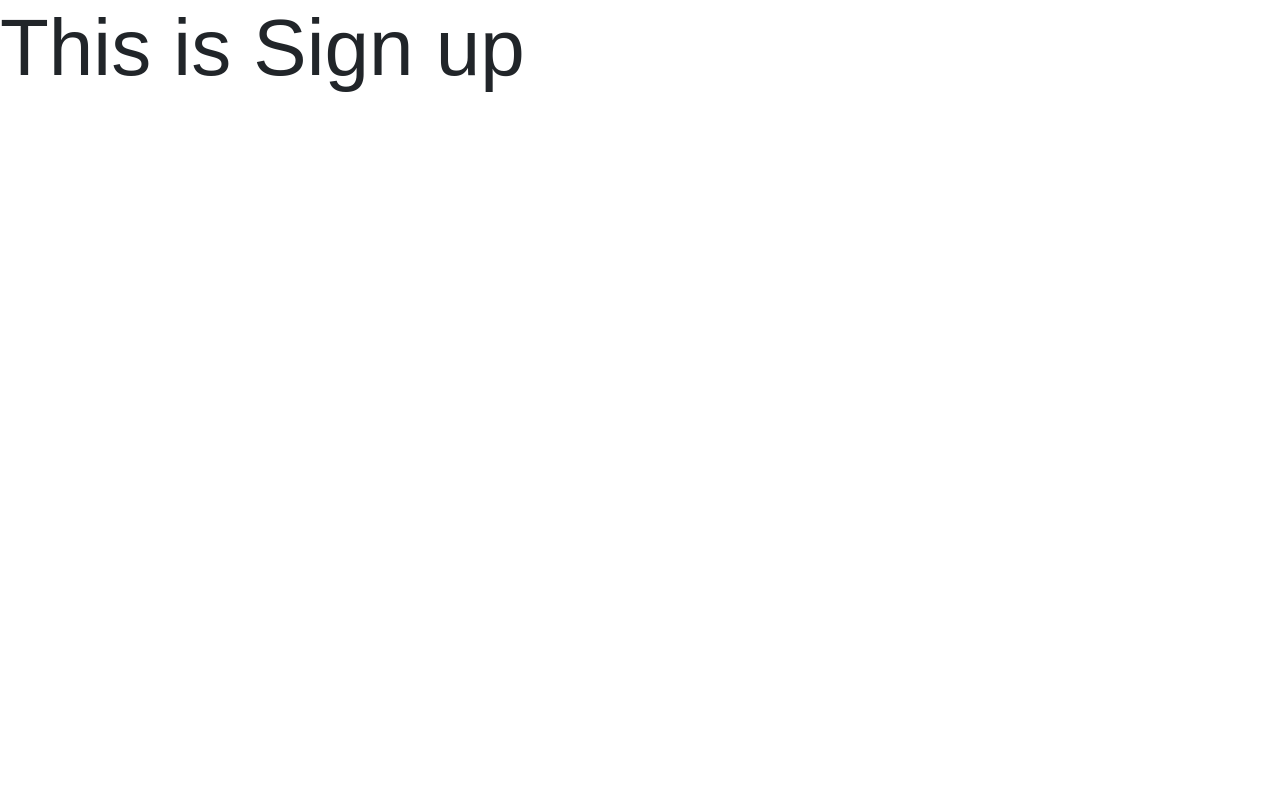
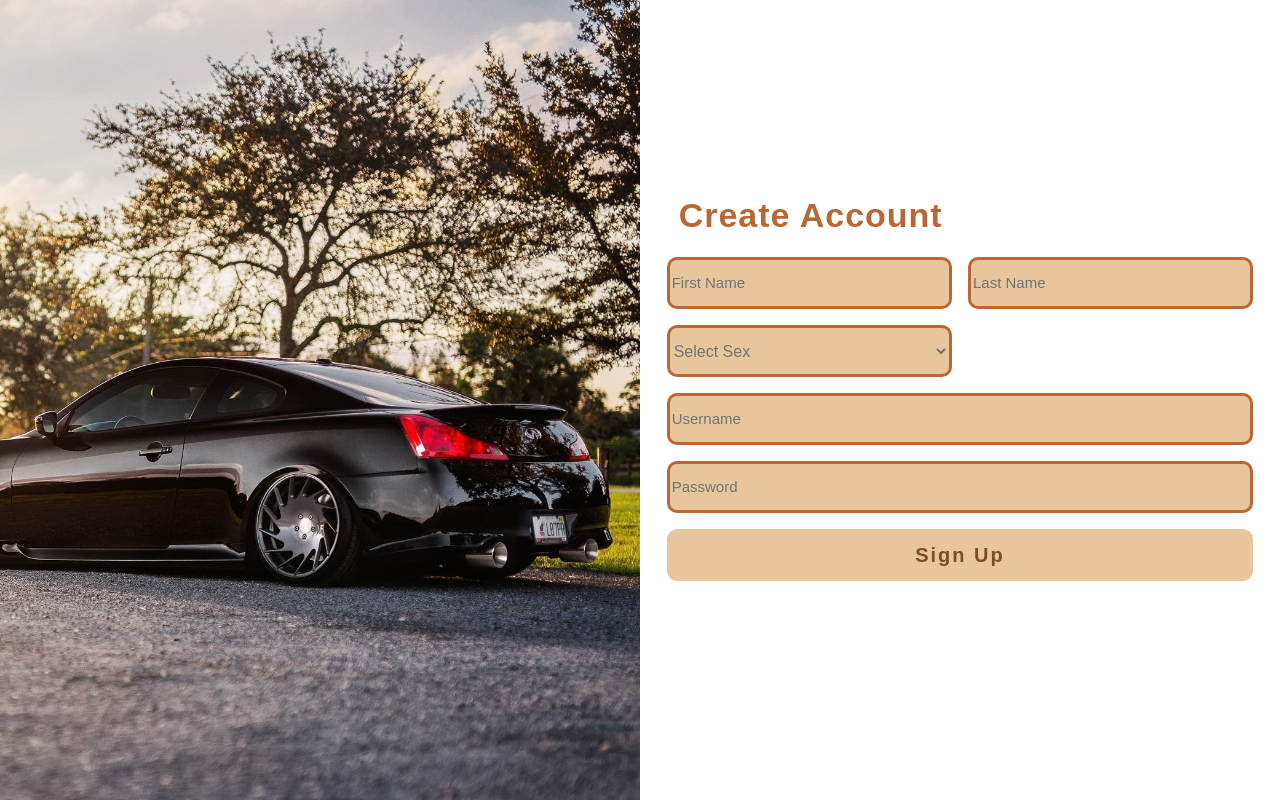
Before and after one commit to johnrico364/car-rental, a React (Create React App) app: page /signup in a window 1280 px wide. Built offline with nearby package versions, Linux system fonts and the light colour scheme.

Commit message:
Add: Signup UI

```diff
--- a/src/App.css
+++ b/src/App.css
@@ -1,3 +1,12 @@
 .App {
   font-family: 'poppins', sans-serif;
 }
+.height-100{
+  height: 100vh;
+}
+input:focus{
+  outline: 0;
+}
+select:focus{
+  outline: 0;
+}
--- a/src/pages/Signup.jsx
+++ b/src/pages/Signup.jsx
@@ -1,3 +1,68 @@
-export const Signup = () =>{
-    return <div className="display-1">This is Sign up</div>
-}
+import "./styles/Signup.css";
+import { useNavigate } from "react-router-dom";
+
+export const Signup = () => {
+  const navigate = useNavigate();
+
+  return (
+    <div className="container-fluid">
+      <div className="row">
+        <div className="col-lg-6 pic-side d-lg-block d-md-none "></div>
+        <div className="col-lg-6">
+          <div className="row align-items-center justify-content-center height-100">
+            <div className="col-11 signup-form-container">
+              <div className="create-acc-title">Create Account</div>
+              <div className="row">
+                <div className="col-6 ps-0 pe-2">
+                  <input
+                    className="input-Container w-100 mt-3"
+                    type="text"
+                    placeholder="First Name"
+                  />
+                </div>
+                <div className="col-6 pe-0 ps-2">
+                  <input
+                    className="input-Container w-100 mt-3"
+                    type="text"
+                    placeholder="Last Name"
+                  />
+                </div>
+                <div className="col-6 ps-0 pe-2">
+                  <select className="input-Container w-100 mt-3">
+                    <option selected disabled>
+                      Select Sex
+                    </option>
+                    <option>Male</option>
+                    <option>Female</option>
+                  </select>
+                </div>
+                <div className="col-12 px-0">
+                  <input
+                    className="input-Container w-100 mt-3"
+                    type="text"
+                    placeholder="Username"
+                  />
+                </div>
+                <div className="col-12 px-0">
+                  <input
+                    className="input-Container w-100 mt-3"
+                    type="password"
+                    placeholder="Password"
+                  />
+                </div>
+                <div className="col-12 px-0">
+                  <button
+                    className="sign-up-btn mt-3"
+                    onClick={() => navigate("/")}
+                  >
+                    Sign Up
+                  </button>
+                </div>
+              </div>
+            </div>
+          </div>
+        </div>
+      </div>
+    </div>
+  );
+};
--- a/src/pages/styles/Login.css
+++ b/src/pages/styles/Login.css
@@ -24,9 +24,6 @@
   border: 3px solid #7d4d2a;
   border-radius: 10px;
 }
-.login-input:focus {
-  outline: 0;
-}
 .login-input::placeholder{
   color: #737373;
   font-size: 15px;
--- /dev/null
+++ b/src/pages/styles/Signup.css
@@ -0,0 +1,35 @@
+.pic-side {
+  background-image: url("/public/pictures/Sign-up\ Bg.jpg");
+  background-size: cover;
+}
+.signup-form-container {
+  height: 420px;
+}
+.create-acc-title {
+  font-weight: bold;
+  font-size: 34px;
+  letter-spacing: 1px;
+  color: #B86836;
+}
+.input-Container{
+    height: 52px;
+    border: 3px #B86836 solid;
+    border-radius: 10px;
+    background-color: #E7C69E;
+    color: #737373;
+}
+.input-Container::placeholder{
+    color: #737373;
+    font-size: 15px;
+}
+.sign-up-btn{
+  background-color: #E7C69E;
+  color: #7D4D2A;
+  font-weight: bolder;
+  font-size: 20px;
+  width: 100%;
+  height: 52px;
+  letter-spacing: 2px;
+  border-radius: 10px;
+  border: 0;
+}
```
Also changed, not shown: src/components/PageHeight/PageHeight.jsx (deleted).
